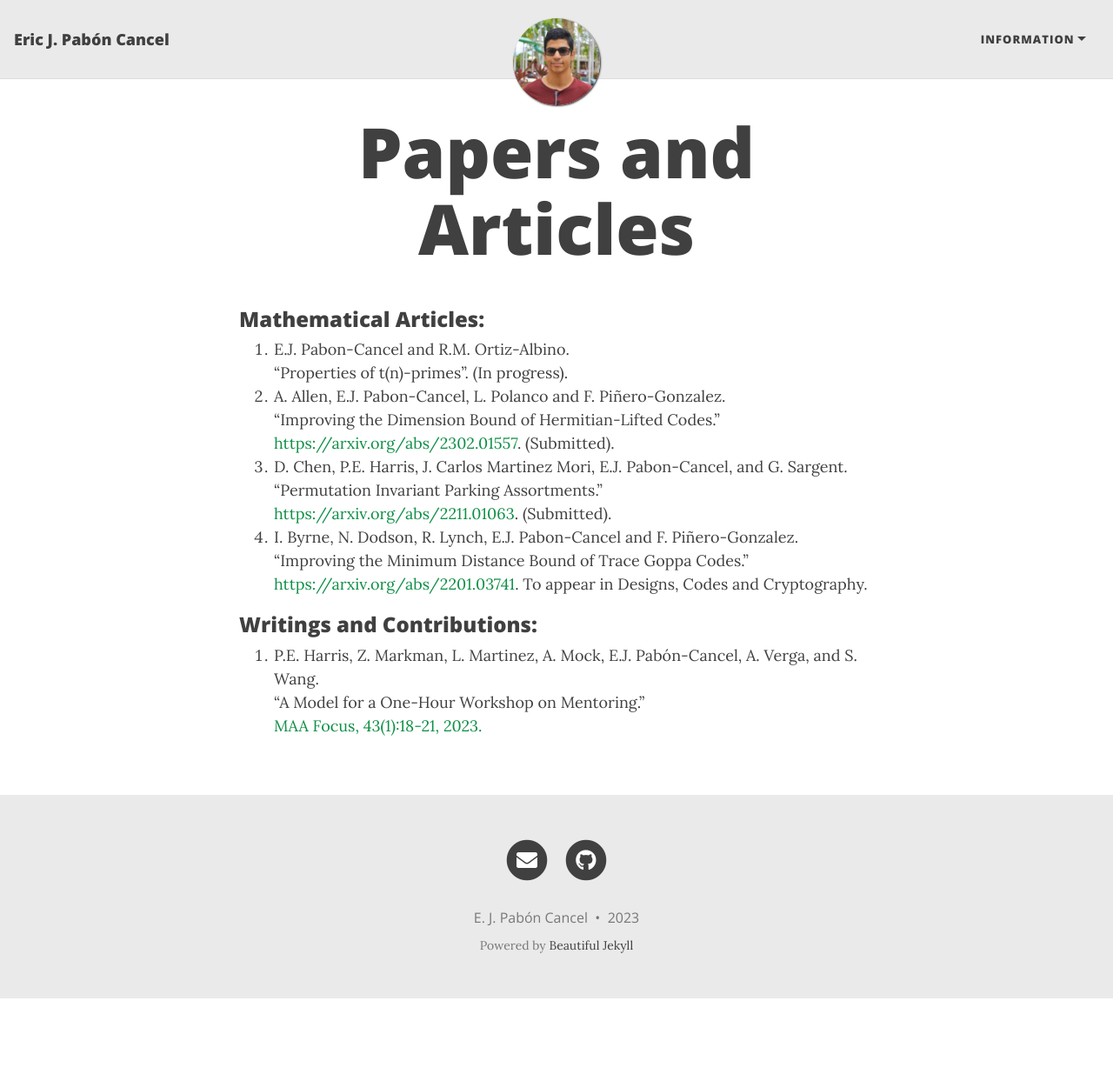
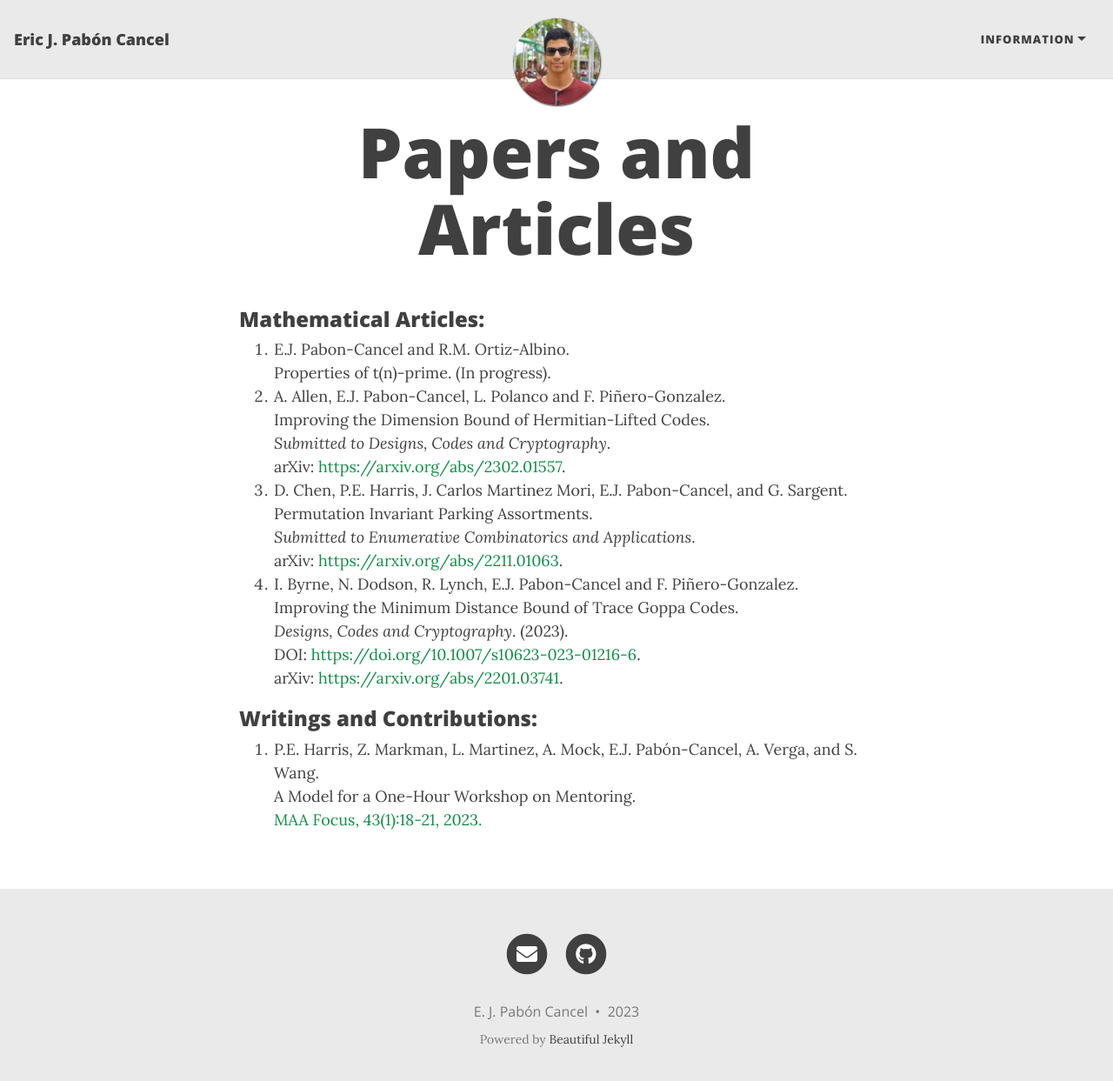
Before and after one commit to ejpaboncancel/ejpaboncancel-old.github.io, a Jekyll site: the page built from papers.md, in a window 1280 px wide and 1256 px high. Shown: the top 1243 px of the window at 87% size. Built offline with Jekyll 4.4.1, drawn with Linux system fonts in a browser that asks for light colours; nearby versions of some CDN libraries.

Commit message:
Update papers.md

```diff
--- a/papers.md
+++ b/papers.md
@@ -5,11 +5,11 @@ title: Papers and Articles
 
 ### Mathematical Articles:
 
-1. E.J. Pabon-Cancel and R.M. Ortiz-Albino. <br> "Properties of t(n)-primes". (In progress).
-2. A. Allen, E.J. Pabon-Cancel, L. Polanco and F. Piñero-Gonzalez. <br> "Improving the Dimension Bound of Hermitian-Lifted Codes." <br> <a href="https://arxiv.org/abs/2302.01557"> https://arxiv.org/abs/2302.01557<a/>. (Submitted).
-3. D. Chen, P.E. Harris, J. Carlos Martinez Mori, E.J. Pabon-Cancel, and G. Sargent. <br> "Permutation Invariant Parking Assortments." <br> <a href="https://arxiv.org/abs/2211.01063"> https://arxiv.org/abs/2211.01063</a>. (Submitted).
-4. I. Byrne, N. Dodson, R. Lynch, E.J. Pabon-Cancel and F. Piñero-Gonzalez. <br> “Improving the Minimum Distance Bound of Trace Goppa Codes.” <br> <a href="https://arxiv.org/abs/2201.03741"> https://arxiv.org/abs/2201.03741</a>. To appear in Designs, Codes and Cryptography.
+1. E.J. Pabon-Cancel and R.M. Ortiz-Albino. <br> Properties of t(n)-prime. (In progress).
+2. A. Allen, E.J. Pabon-Cancel, L. Polanco and F. Piñero-Gonzalez. <br> Improving the Dimension Bound of Hermitian-Lifted Codes. <br> *Submitted to Designs, Codes and Cryptography*. <br> arXiv: <a href="https://arxiv.org/abs/2302.01557"> https://arxiv.org/abs/2302.01557<a/>.
+3. D. Chen, P.E. Harris, J. Carlos Martinez Mori, E.J. Pabon-Cancel, and G. Sargent. <br> Permutation Invariant Parking Assortments. <br> *Submitted to Enumerative Combinatorics and Applications*. <br> arXiv: <a href="https://arxiv.org/abs/2211.01063"> https://arxiv.org/abs/2211.01063</a>.
+4. I. Byrne, N. Dodson, R. Lynch, E.J. Pabon-Cancel and F. Piñero-Gonzalez. <br> Improving the Minimum Distance Bound of Trace Goppa Codes. <br> *Designs, Codes and Cryptography*. (2023). <br> DOI: <a href="https://doi.org/10.1007/s10623-023-01216-6"> https://doi.org/10.1007/s10623-023-01216-6</a>. <br> arXiv: <a href="https://arxiv.org/abs/2201.03741"> https://arxiv.org/abs/2201.03741</a>.
 
 ### Writings and Contributions:
 
-1. P.E. Harris, Z. Markman, L. Martinez, A. Mock, E.J. Pabón-Cancel, A. Verga, and S. Wang. <br> "A Model for a One-Hour Workshop on Mentoring." <br> <a href="http://digitaleditions.walsworthprintgroup.com/publication/?m=7656&i=782706&p=18&ver=html5"> MAA Focus, 43(1):18-21, 2023.<a/>
+1. P.E. Harris, Z. Markman, L. Martinez, A. Mock, E.J. Pabón-Cancel, A. Verga, and S. Wang. <br> A Model for a One-Hour Workshop on Mentoring. <br> <a href="http://digitaleditions.walsworthprintgroup.com/publication/?m=7656&i=782706&p=18&ver=html5"> MAA Focus, 43(1):18-21, 2023.<a/>
```
